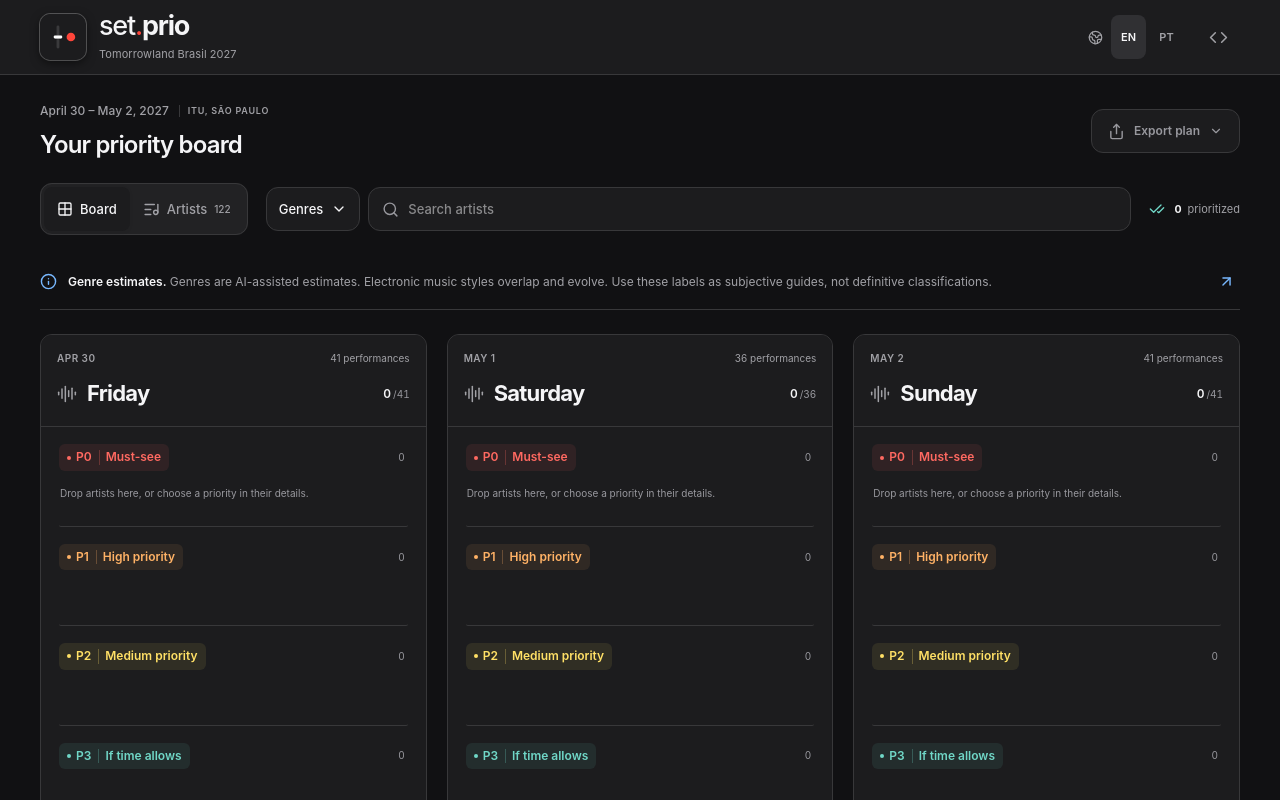
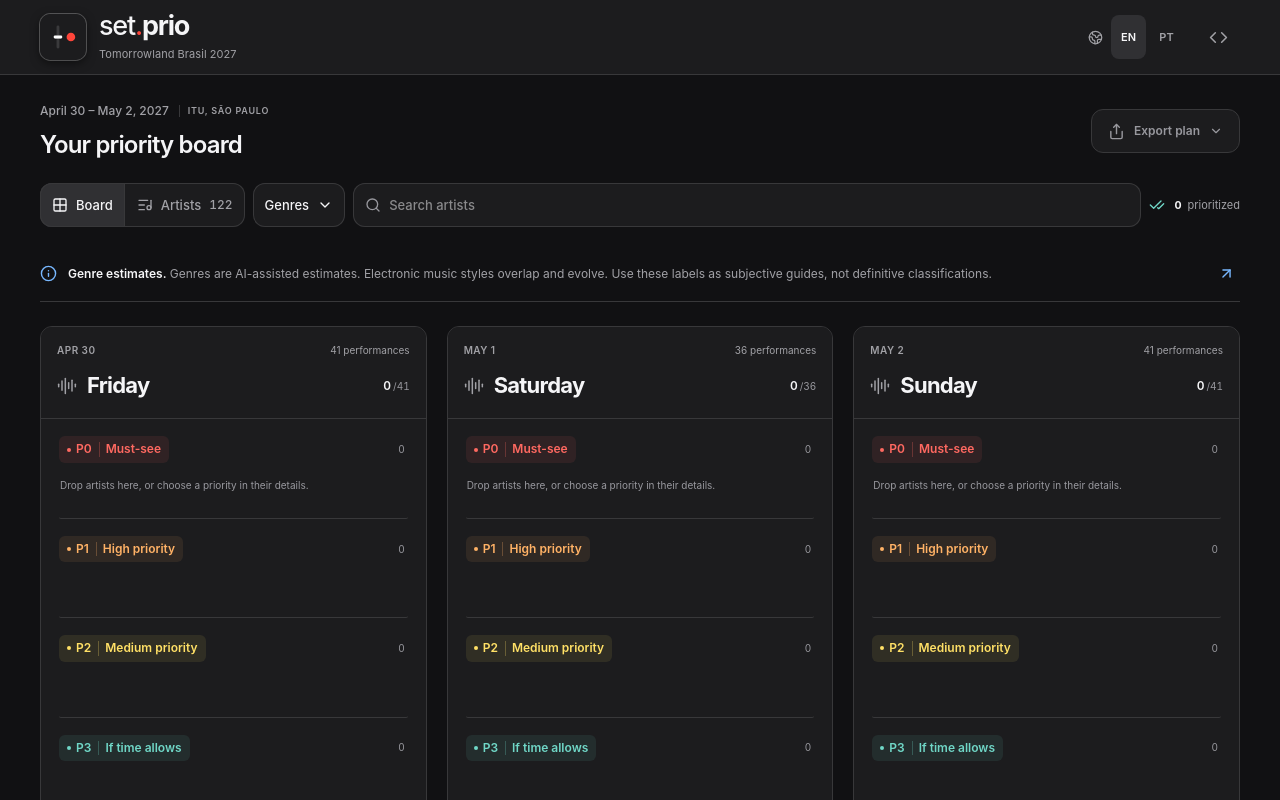
Before and after one commit to heldercostaa/set.prio, a React (Vite) app: page / in a window 1280 px wide. Shown: the top 800 px of the page. Built offline with nearby package versions, Linux system fonts and the light colour scheme.

Commit message:
style: unify toolbar controls

```diff
--- a/src/components/planner/genre-filter.tsx
+++ b/src/components/planner/genre-filter.tsx
@@ -1,4 +1,4 @@
-import { controlClassName } from '../ui/control';
+import { controlClassName, controlCountClassName } from '../ui/control';
 import * as DropdownMenu from '@radix-ui/react-dropdown-menu';
 import { ChevronDown, Check } from 'lucide-react';
 import { GENRES } from '../../data/genres';
@@ -22,7 +22,7 @@ export function GenreFilter({
           aria-label={label}
         >
           {label}
-          {selected.length > 0 && <span>{selected.length}</span>}
+          {selected.length > 0 && <span className={controlCountClassName}>{selected.length}</span>}
           <ChevronDown size="1rem" />
         </button>
       </DropdownMenu.Trigger>
--- a/src/components/planner/planner-toolbar.tsx
+++ b/src/components/planner/planner-toolbar.tsx
@@ -1,4 +1,4 @@
-import { controlClassName } from '../ui/control';
+import { controlClassName, controlCountClassName, controlOptionClassName } from '../ui/control';
 import { GenreFilter } from './genre-filter';
 import { CheckCheck, Grid2X2, ListMusic, Search, X } from 'lucide-react';
 import { catalog } from '../../data';
@@ -28,13 +28,14 @@ export function PlannerToolbar({
   const individualCount =
     catalog.sourceArtistCount ?? catalog.artists.filter((a) => !a.memberIds?.length).length;
   return (
-    <div className="toolbar flex flex-wrap items-center gap-4.5 mb-4.5 max-[47.5rem]:grid max-[47.5rem]:[grid-template-columns:1fr_auto] max-[47.5rem]:gap-3.5 max-[47.5rem]:mb-4">
+    <div className="toolbar flex flex-wrap items-center gap-2 mb-4.5 max-[47.5rem]:grid max-[47.5rem]:[grid-template-columns:1fr_auto] max-[47.5rem]:gap-3.5 max-[47.5rem]:mb-4">
       <fieldset
-        className="view-switch flex shrink-0 p-0.75 border border-separator [background:color-mix(in_srgb,_var(--line)_45%,_transparent)] rounded-xl max-[47.5rem]:[width:max-content] [&_button]:min-h-11 [&_button]:flex [&_button]:items-center [&_button]:justify-center [&_button]:[padding:0_0.8125rem] [&_button]:gap-1.75 [&_button]:text-muted [&_button]:text-control [&_button]:font-medium [&_button]:bg-transparent [&_button]:rounded-lg [&_button[aria-pressed='true']]:text-content [&_button[aria-pressed='true']]:bg-surface [&_button[aria-pressed='true']]:[box-shadow:0_0.0625rem_0.25rem_#0000000c] [&_button_>_span]:text-muted [&_button_>_span]:[font-size:0.625rem] [&_button_>_span]:font-medium max-[47.5rem]:[&_button]:min-h-11 max-[47.5rem]:[&_button]:[padding:0_0.8125rem] max-[22.5rem]:[&_button]:[padding:0_0.625rem] max-[22.5rem]:[&_button]:[font-size:0.6875rem]"
+        className={`view-switch ${controlClassName} flex shrink-0 max-[47.5rem]:w-max`}
         aria-label={language === 'en' ? 'View' : 'Visualização'}
       >
         <button
           id="board-view"
+          className={controlOptionClassName}
           type="button"
           aria-pressed={view === 'board'}
           onClick={() => onView('board')}
@@ -42,18 +43,23 @@ export function PlannerToolbar({
           <Grid2X2 size="1rem" />
           {t.board}
         </button>
-        <button type="button" aria-pressed={view === 'artists'} onClick={() => onView('artists')}>
-          <ListMusic size="1.0625rem" />
+        <button
+          type="button"
+          className={controlOptionClassName}
+          aria-pressed={view === 'artists'}
+          onClick={() => onView('artists')}
+        >
+          <ListMusic size="1rem" />
           {t.artists}
-          <span>{individualCount}</span>
+          <span className={controlCountClassName}>{individualCount}</span>
         </button>
       </fieldset>
       <div className="flex min-w-0 flex-1 items-center gap-2 max-[47.5rem]:col-span-2 max-[47.5rem]:row-start-2">
         <GenreFilter language={language} selected={genres} onChange={onGenres} />
         <div
-          className={`search ${controlClassName} flex items-center gap-2.25 [flex:1] min-w-0 max-w-none [padding:0_0.8125rem] [color:var(--tertiary)] max-[47.5rem]:[max-width:none] [&_input]:outline-none [&_input]:[flex:1] [&_input]:min-w-0 [&_input]:w-full [&_input]:bg-transparent [&_input]:border-0 [&_input]:text-control [&_input]:[line-height:2.625rem] [&_input]:text-content [&:focus-within]:[outline:0.125rem_solid_var(--blue)] [&:focus-within]:[outline-offset:0.125rem] [&_input:focus-visible]:outline-none [&_input::-webkit-search-cancel-button]:hidden max-[47.5rem]:[&_input]:text-base`}
+          className={`search ${controlClassName} flex items-center gap-2 [flex:1] min-w-0 max-w-none px-3 [color:var(--tertiary)] max-[47.5rem]:[max-width:none] [&_input]:outline-none [&_input]:[flex:1] [&_input]:min-w-0 [&_input]:w-full [&_input]:bg-transparent [&_input]:border-0 [&_input]:text-control [&_input]:[line-height:2.625rem] [&_input]:text-content [&:focus-within]:[outline:0.125rem_solid_var(--blue)] [&:focus-within]:[outline-offset:0.125rem] [&_input:focus-visible]:outline-none [&_input::-webkit-search-cancel-button]:hidden max-[47.5rem]:[&_input]:text-base`}
         >
-          <Search size="1.0625rem" />
+          <Search size="1rem" />
           <input
             type="search"
             placeholder={t.search}
@@ -64,11 +70,11 @@ export function PlannerToolbar({
           {search && (
             <button
               type="button"
-              className="search-clear [min-width:1.75rem] min-h-10 bg-transparent grid [place-items:center] text-muted max-[47.5rem]:[min-width:2.75rem] max-[47.5rem]:min-h-11"
+              className="search-clear -mr-3 grid size-11 shrink-0 place-items-center bg-transparent text-muted"
               aria-label={t.clearSearch}
               onClick={() => onSearch('')}
             >
-              <X size="0.9375rem" />
+              <X size="1rem" />
             </button>
           )}
         </div>
--- a/src/components/ui/control.ts
+++ b/src/components/ui/control.ts
@@ -1,2 +1,7 @@
 export const controlClassName =
-  'min-h-11 rounded-xl border border-separator bg-surface text-control transition-colors';
+  'min-h-11 rounded-xl bg-surface text-control inset-ring inset-ring-separator transition-colors [&_svg]:size-4 [&_svg]:shrink-0';
+
+export const controlOptionClassName =
+  'inline-flex min-h-11 items-center justify-center gap-2 bg-transparent px-3 text-control font-medium text-muted transition-colors first:rounded-l-xl last:rounded-r-xl hover:bg-raised hover:text-content aria-pressed:bg-[var(--hover)] aria-pressed:text-content aria-pressed:inset-ring aria-pressed:inset-ring-separator max-[22.5rem]:gap-1.5 max-[22.5rem]:px-2';
+
+export const controlCountClassName = 'text-xs font-medium tabular-nums text-muted';
```
Also changed, not shown: 7 other files (tests, documents, lock files or other folders).
